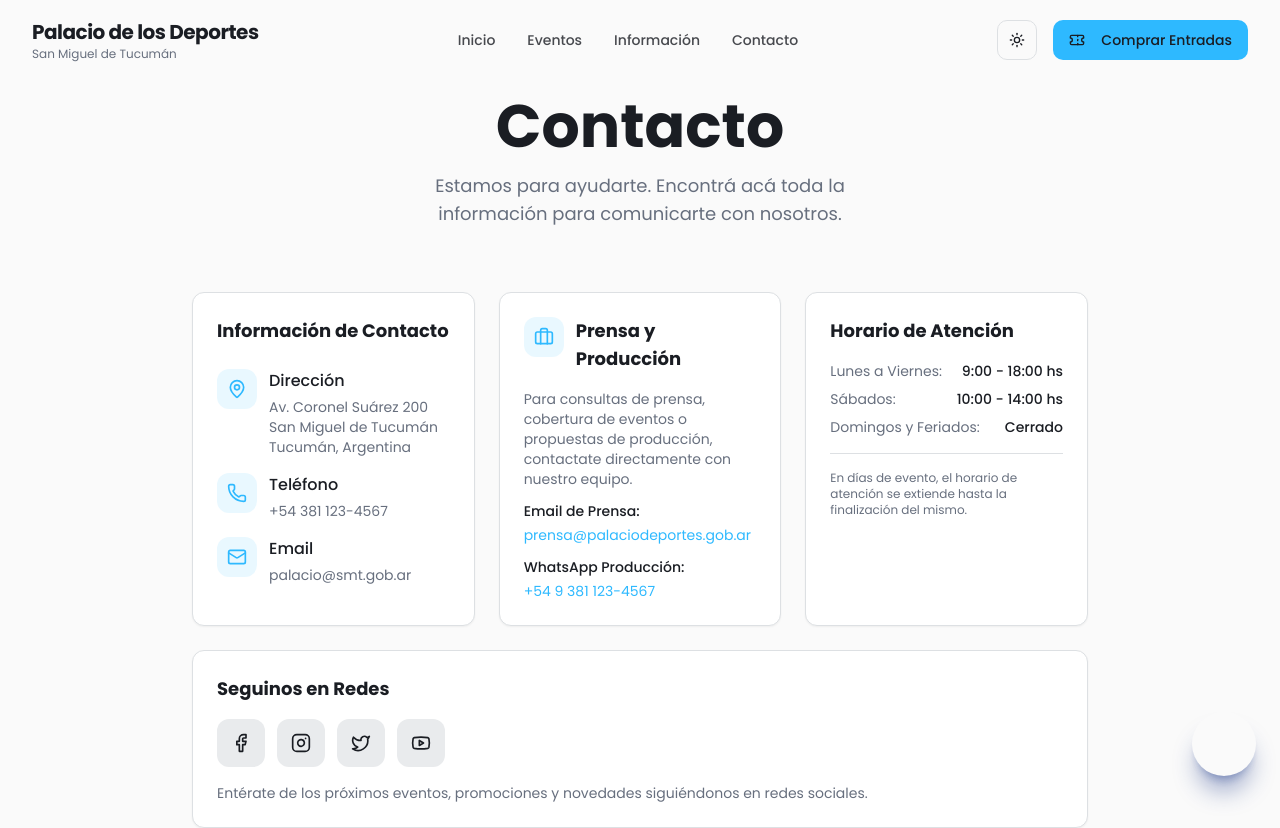
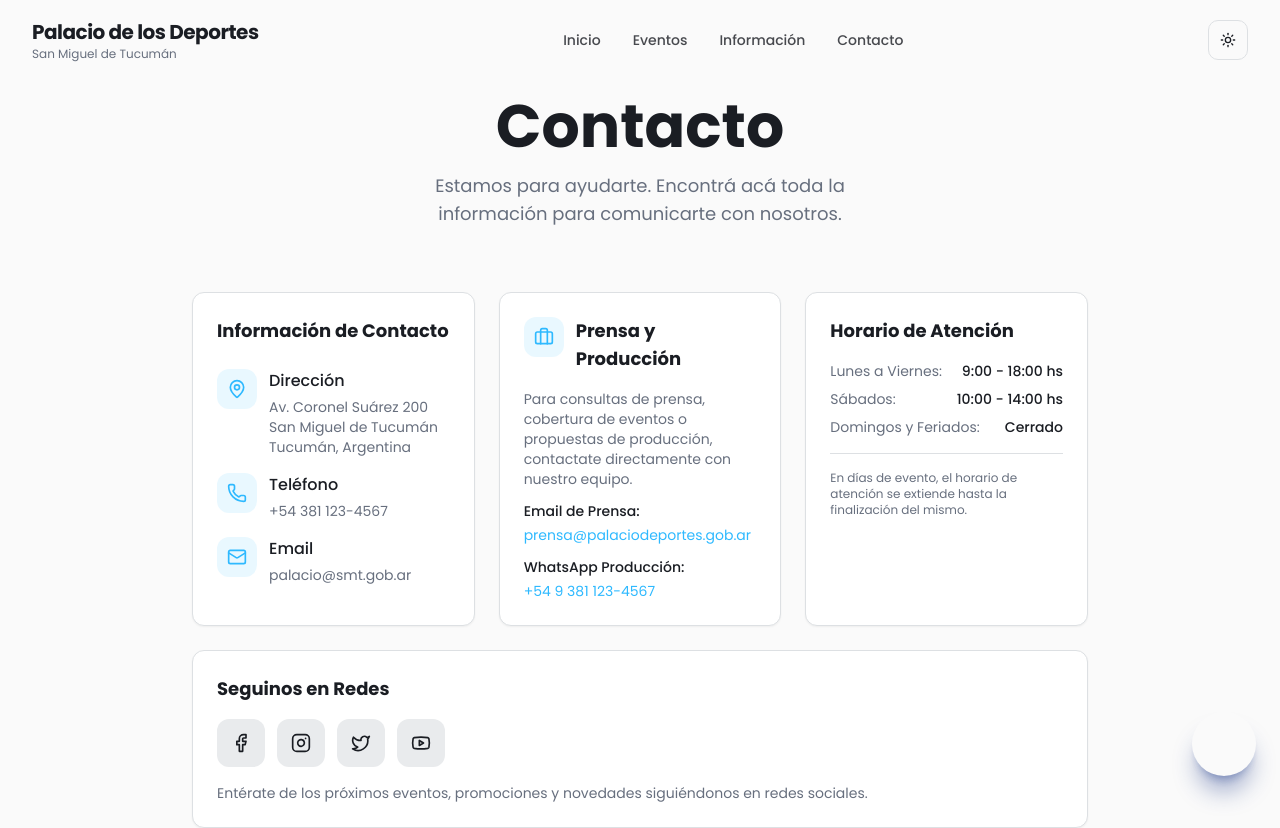
Before and after one commit to DIA-SMT/palacio-deportes, a Next.js app: page /contacto in a window 1280 px wide. Shown: the top 828 px of the page. Built offline with nearby package versions, Linux system fonts and the light colour scheme; grey boxes are pictures that could not be loaded.

Commit message:
saco boton comprar entrada

```diff
--- a/components/header.tsx
+++ b/components/header.tsx
@@ -3,7 +3,7 @@
 import Link from 'next/link';
 import { useState, useEffect } from 'react';
 import { Button } from '@/components/ui/button';
-import { Menu, X, Ticket } from 'lucide-react';
+import { Menu, X } from 'lucide-react';
 import { Sheet, SheetContent, SheetTrigger, SheetHeader, SheetTitle, SheetDescription } from '@/components/ui/sheet';
 import { ModeToggle } from '@/components/mode-toggle';
 
@@ -63,12 +63,6 @@ export function Header() {
           {/* CTA Button */}
           <div className="hidden md:flex items-center gap-4">
             <ModeToggle />
-            <Button asChild className="bg-accent hover:bg-accent/90 text-accent-foreground">
-              <Link href="http://ticketweb.com.ar/" target="_blank" rel="noopener noreferrer">
-                <Ticket className="mr-2 h-4 w-4" />
-                Comprar Entradas
-              </Link>
-            </Button>
           </div>
 
           {/* Mobile Menu */}
@@ -100,12 +94,6 @@ export function Header() {
                     </Link>
                   ))}
                 </nav>
-                <Button asChild className="w-full bg-accent hover:bg-accent/90 text-accent-foreground">
-                  <Link href="http://ticketweb.com.ar/" target="_blank" rel="noopener noreferrer">
-                    <Ticket className="mr-2 h-4 w-4" />
-                    Comprar Entradas
-                  </Link>
-                </Button>
               </div>
             </SheetContent>
           </Sheet>
--- a/components/home/hero-section.tsx
+++ b/components/home/hero-section.tsx
@@ -48,11 +48,9 @@ export function HeroSection() {
                 <ArrowRight className="ml-2 h-4 w-4" />
               </Link>
             </Button>
-            <Button asChild size="lg" variant="outline" className="h-12 px-6 text-base font-semibold border-2 hover:bg-white/5 transition-all hover:scale-105 active:scale-95">
-              <Link href="http://ticketweb.com.ar/" target="_blank" rel="noopener noreferrer">
-                <Ticket className="mr-2 h-4 w-4" />
-                Comprar Entradas
-              </Link>
+            <Button size="lg" variant="outline" className="h-12 px-6 text-base font-semibold border-2 hover:bg-white/5 transition-all hover:scale-105 active:scale-95">
+              <Ticket className="mr-2 h-4 w-4" />
+              Comprar Entradas
             </Button>
           </div>
 
```
